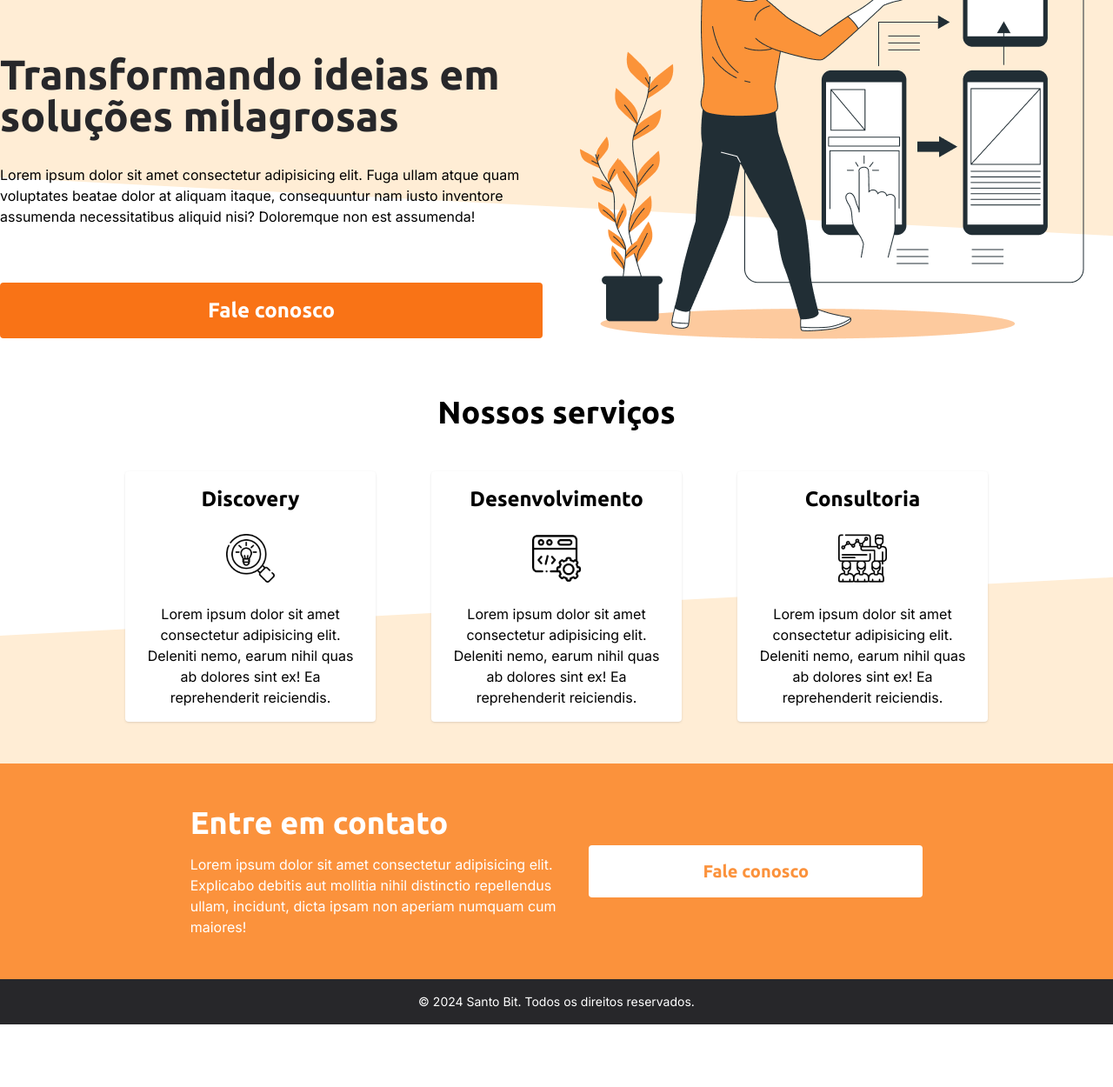
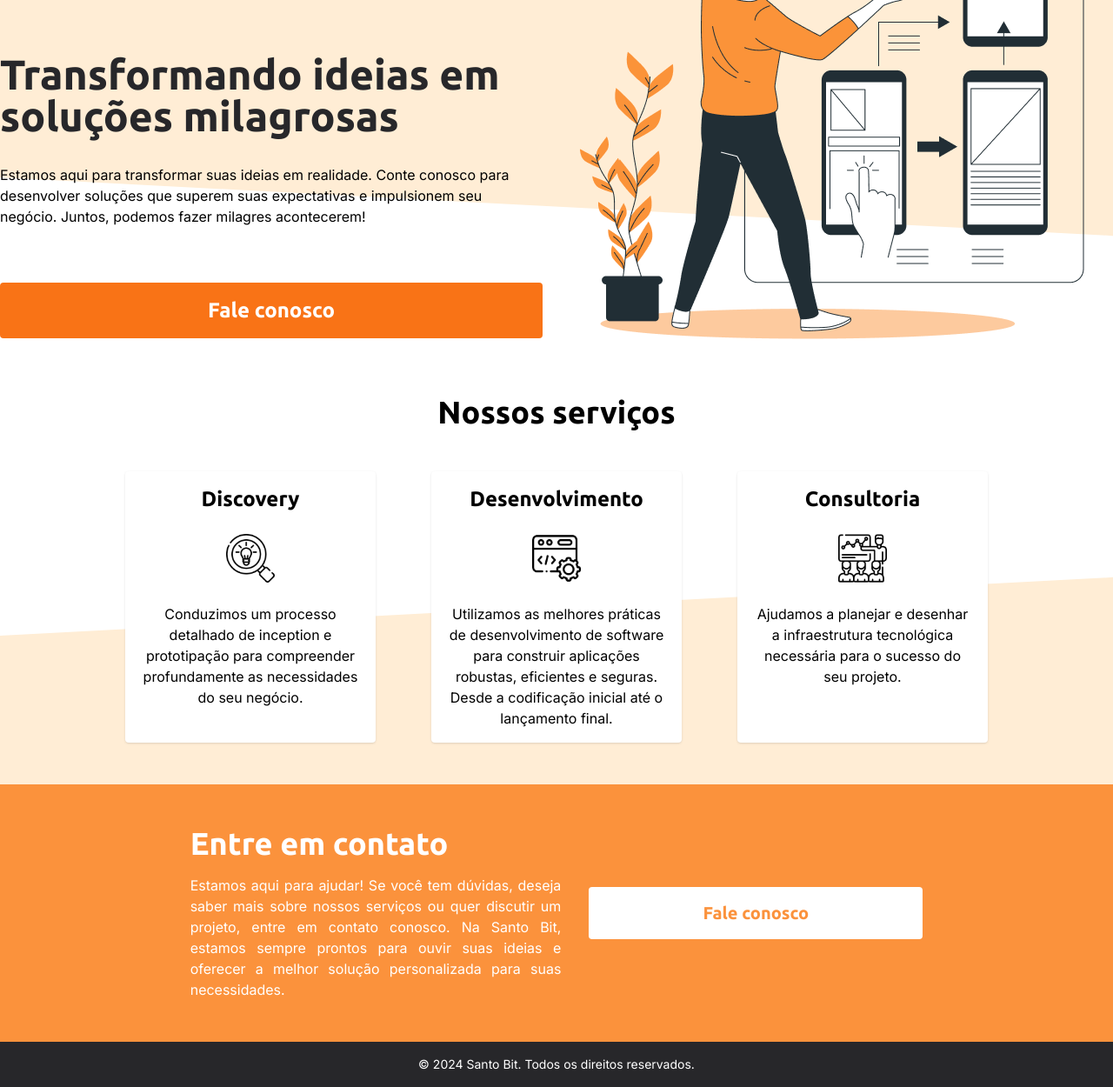
Before and after one commit to santobit/santobit.github.io, a website: page index.html in a window 1280 px wide. Shown: the part 215-1465 px from the top of the page at 87% size. Before the commit the page ends 1393 px from the top, so only its background shows below. Drawn offline with Linux system fonts and the light colour scheme.

Commit message:
feat: add site

```diff
--- a/index.html
+++ b/index.html
@@ -18,7 +18,9 @@
                 <div
                     class="bg-primary-100 absolute -z-10 rotate-3 w-[150rem] h-96 mt-24 -left-8 top-0"
                 ></div>
-                <div class="container mx-auto pt-8 flex gap-8">
+                <div
+                    class="container mx-auto pt-8 flex flex-col md:flex-row gap-8 px-4 md:px-0"
+                >
                     <div class="flex-1 flex flex-col gap-16 pt-8">
                         <div>
                             <img src="/assets/logo.png" alt="Santo Bit" />
@@ -30,19 +32,24 @@
                                 Transformando ideias em soluções milagrosas
                             </h1>
                             <p>
-                                Lorem ipsum dolor sit amet consectetur
-                                adipisicing elit. Fuga ullam atque quam
-                                voluptates beatae dolor at aliquam itaque,
-                                consequuntur nam iusto inventore assumenda
-                                necessitatibus aliquid nisi? Doloremque non est
-                                assumenda!
+                                Estamos aqui para transformar suas ideias em
+                                realidade. Conte conosco para desenvolver
+                                soluções que superem suas expectativas e
+                                impulsionem seu negócio. Juntos, podemos fazer
+                                milagres acontecerem!
                             </p>
                         </div>
                         <div class="text-center">
                             <button
-                                class="bg-primary-500 hover:bg-primary-600 text-white p-4 rounded font-title text-2xl font-semibold w-full"
+                                class="bg-primary-500 hover:bg-primary-600 text-white rounded font-title text-2xl font-semibold w-full flex"
                             >
-                                Fale conosco
+                                <a
+                                    href="https://forms.gle/ugESqpoXaWSfNgt27"
+                                    target="_blank"
+                                    class="p-4 w-full"
+                                >
+                                    Fale conosco
+                                </a>
                             </button>
                         </div>
                     </div>
@@ -62,7 +69,7 @@
                         class="bg-primary-100 absolute -z-10 -rotate-3 w-[150rem] h-96 mt-24 -left-8 top-20"
                     ></div>
                     <div
-                        class="container py-12 mx-auto flex justify-center gap-16"
+                        class="container py-12 mx-auto flex flex-col md:flex-row justify-center items-center md:items-stretch gap-16"
                     >
                         <div
                             class="bg-white rounded shadow p-4 w-72 text-center flex flex-col items-center gap-6"
@@ -78,10 +85,9 @@
                                 />
                             </div>
                             <p>
-                                Lorem ipsum dolor sit amet consectetur
-                                adipisicing elit. Deleniti nemo, earum nihil
-                                quas ab dolores sint ex! Ea reprehenderit
-                                reiciendis.
+                                Conduzimos um processo detalhado de inception e
+                                prototipação para compreender profundamente as
+                                necessidades do seu negócio.
                             </p>
                         </div>
                         <div
@@ -98,10 +104,10 @@
                                 />
                             </div>
                             <p>
-                                Lorem ipsum dolor sit amet consectetur
-                                adipisicing elit. Deleniti nemo, earum nihil
-                                quas ab dolores sint ex! Ea reprehenderit
-                                reiciendis.
+                                Utilizamos as melhores práticas de
+                                desenvolvimento de software para construir
+                                aplicações robustas, eficientes e seguras. Desde
+                                a codificação inicial até o lançamento final.
                             </p>
                         </div>
                         <div
@@ -118,33 +124,44 @@
                                 />
                             </div>
                             <p>
-                                Lorem ipsum dolor sit amet consectetur
-                                adipisicing elit. Deleniti nemo, earum nihil
-                                quas ab dolores sint ex! Ea reprehenderit
-                                reiciendis.
+                                Ajudamos a planejar e desenhar a infraestrutura
+                                tecnológica necessária para o sucesso do seu
+                                projeto.
                             </p>
                         </div>
                     </div>
                 </div>
             </section>
             <section class="bg-primary-400 text-white py-12">
-                <div class="container mx-auto flex gap-8 justify-center">
-                    <div class="flex flex-col gap-4 w-1/3">
+                <div
+                    class="container mx-auto flex flex-col md:flex-row gap-8 justify-center items-center"
+                >
+                    <div
+                        class="flex flex-col gap-4 w-full md:w-1/3 px-4 md:px-0 text-center md:text-left"
+                    >
                         <h2 class="font-title font-bold text-4xl">
                             Entre em contato
                         </h2>
-                        <p>
-                            Lorem ipsum dolor sit amet consectetur adipisicing
-                            elit. Explicabo debitis aut mollitia nihil
-                            distinctio repellendus ullam, incidunt, dicta ipsam
-                            non aperiam numquam cum maiores!
+                        <p class="text-justify">
+                            Estamos aqui para ajudar! Se você tem dúvidas,
+                            deseja saber mais sobre nossos serviços ou quer
+                            discutir um projeto, entre em contato conosco. Na
+                            Santo Bit, estamos sempre prontos para ouvir suas
+                            ideias e oferecer a melhor solução personalizada
+                            para suas necessidades.
                         </p>
                     </div>
-                    <div class="flex items-center">
+                    <div class="flex">
                         <button
-                            class="bg-white text-primary-400 p-4 rounded font-title text-xl font-semibold w-96"
+                            class="bg-white hover:bg-zinc-50 text-primary-400 flex rounded font-title text-xl font-semibold w-96"
                         >
-                            Fale conosco
+                            <a
+                                href="https://forms.gle/ugESqpoXaWSfNgt27"
+                                target="_blank"
+                                class="p-4 w-full"
+                            >
+                                Fale conosco
+                            </a>
                         </button>
                     </div>
                 </div>
```
Also changed, not shown: favicon.ico (added), theme/style.css.
